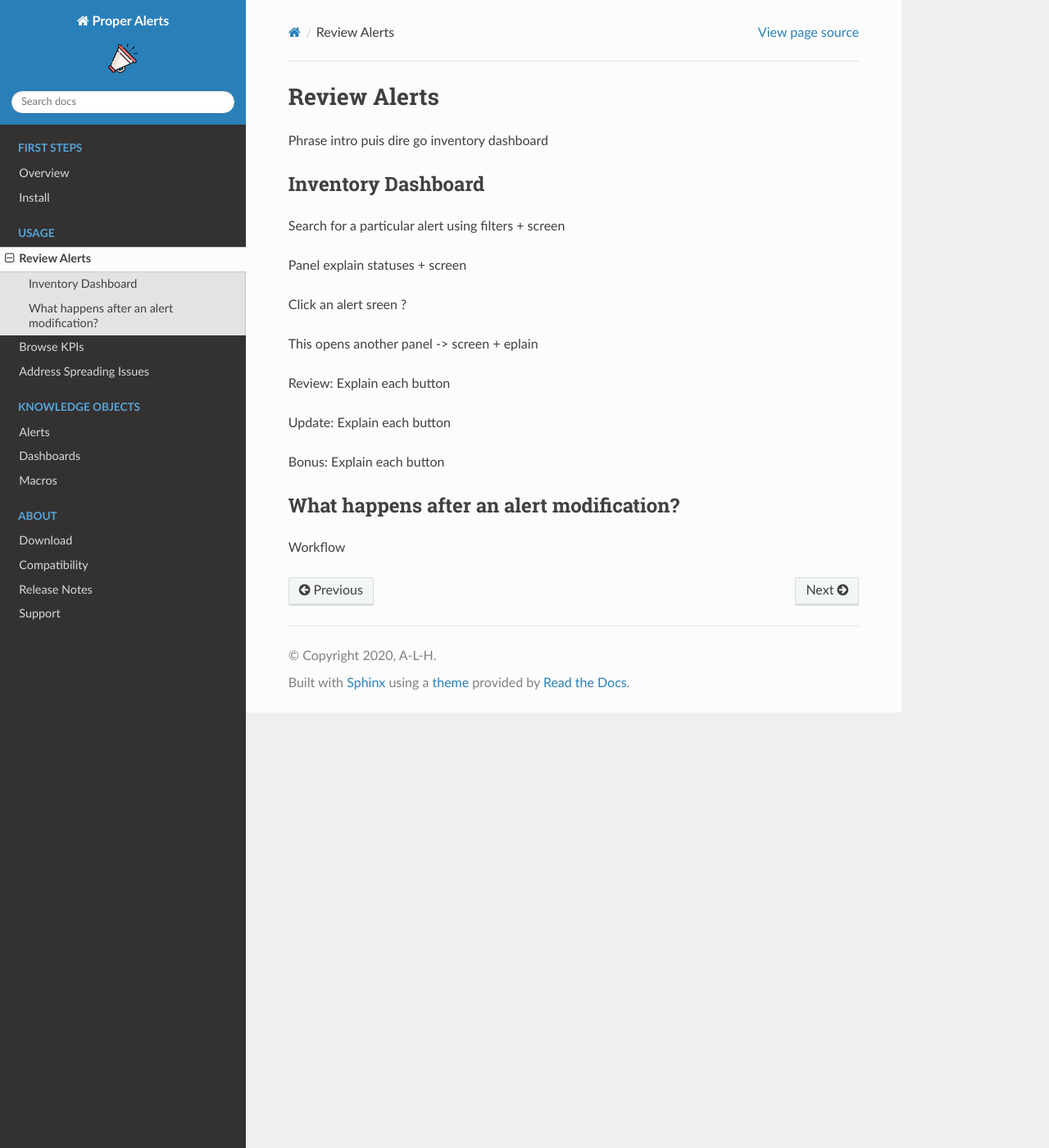
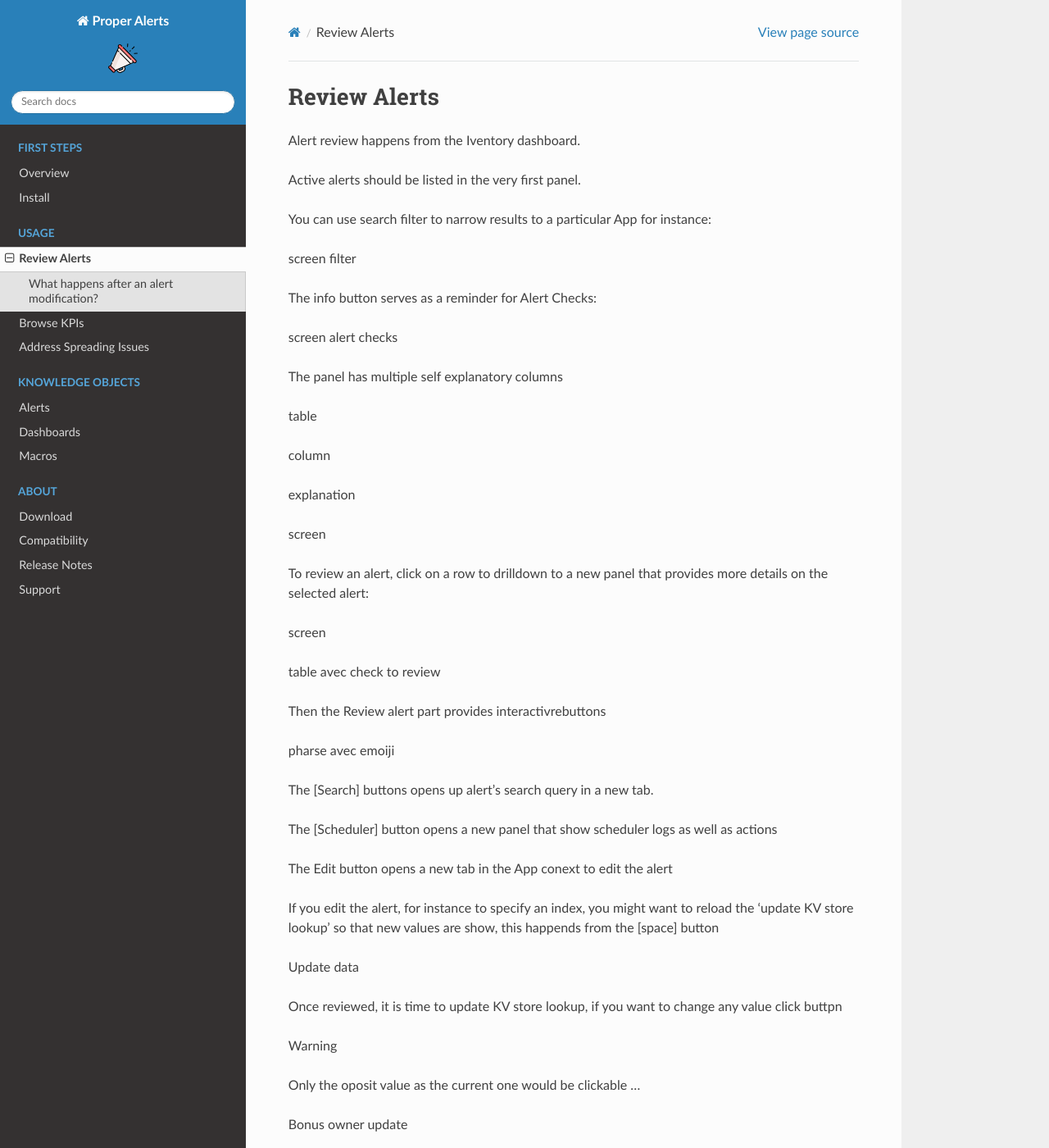
Before and after one commit to a-l-h/splunk-app-proper-alerts, a Sphinx documentation site: the page built from doc/review.rst, in a window 1280 px wide and 1400 px high. Shown: the whole window at 82% size. Built offline with Sphinx 7.4.7 and the Read the Docs theme 2.0.0, drawn with Linux system fonts in a browser that asks for light colours.

Commit message:
Update review.rst

```diff
--- a/doc/review.rst
+++ b/doc/review.rst
@@ -1,10 +1,58 @@
 Review Alerts
 -------------
 
-Phrase intro puis dire go inventory dashboard
+Alert review happens from the Iventory dashboard.
 
-Inventory Dashboard
-+++++++++++++++++++
+Active alerts should be listed in the very first panel.
+
+You can use search filter to narrow results to a particular App for instance:
+
+screen filter
+
+The info button serves as a reminder for Alert Checks:
+
+screen alert checks
+
+The panel has multiple self explanatory columns
+
+table
+
+column
+
+explanation
+
+screen
+
+To review an alert, click on a row to drilldown to a new panel that provides more details on the selected alert:
+
+screen
+
+table avec check to review
+
+Then the Review alert part provides interactivrebuttons
+
+pharse avec emoiji
+
+The [Search] buttons opens up alert's search query in a new tab.
+
+The [Scheduler] button opens a new panel that show scheduler logs as well as actions
+
+The Edit button opens a new tab in the App conext to edit the alert
+
+If you edit the alert, for instance to specify an index, you might want to reload the 'update KV store lookup' so that new values are show, this happends from the [space] button
+
+Update data
+
+Once reviewed, it is time to update KV store lookup, if you want to change any value click buttpn
+
+Warning
+
+Only the oposit value as the current one would be clickable ...
+
+
+Bonus owner update
+
+
 
 Search for a particular alert using filters + screen
 
```
